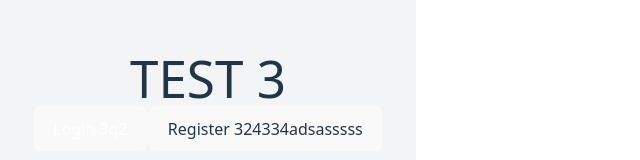
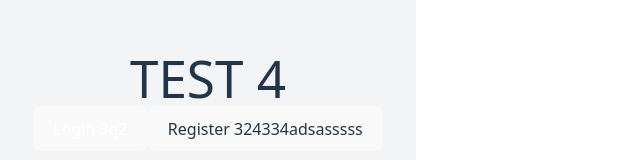
Before and after one commit to ricardoaxel/docker-practice, a React (Vite) app in the folder frontend/: page / in a window 1280 px wide. Shown: the part 167-327 px from the top of the page, without its empty margins (0-640 px from the left). Built offline with nearby package versions, Linux system fonts and the light colour scheme.

Commit message:
chore: implementing gh actions 83

```diff
--- a/frontend/src/App.tsx
+++ b/frontend/src/App.tsx
@@ -120,7 +120,7 @@ export default function App() {
 
   return (
     <div className="min-h-screen bg-gray-100 flex flex-col items-center justify-center p-4">
-      <h1>TEST 3</h1>
+      <h1>TEST 4</h1>
       <div className="mb-4">
         <button
           className={`px-4 py-2 rounded-l ${
```
